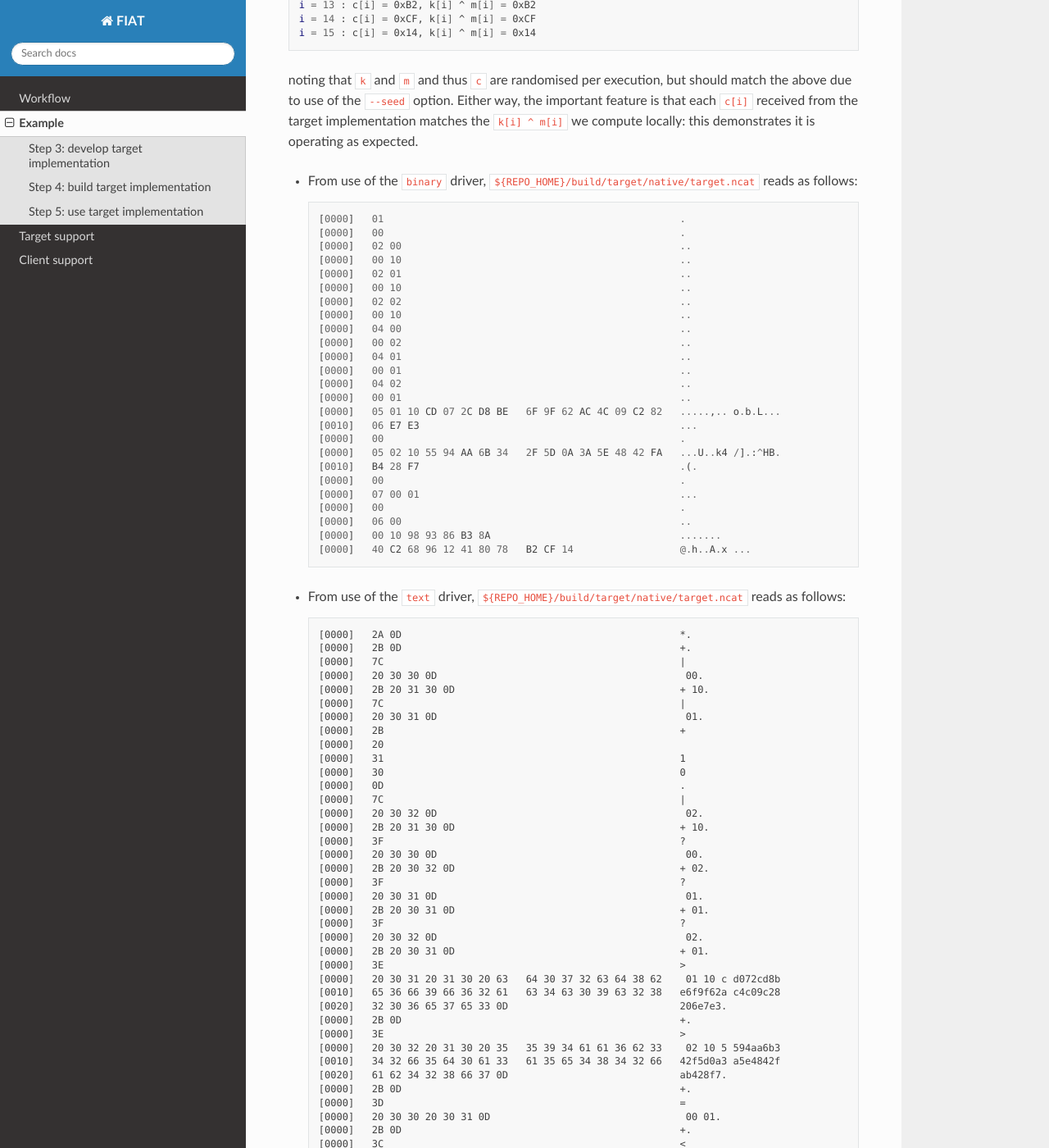
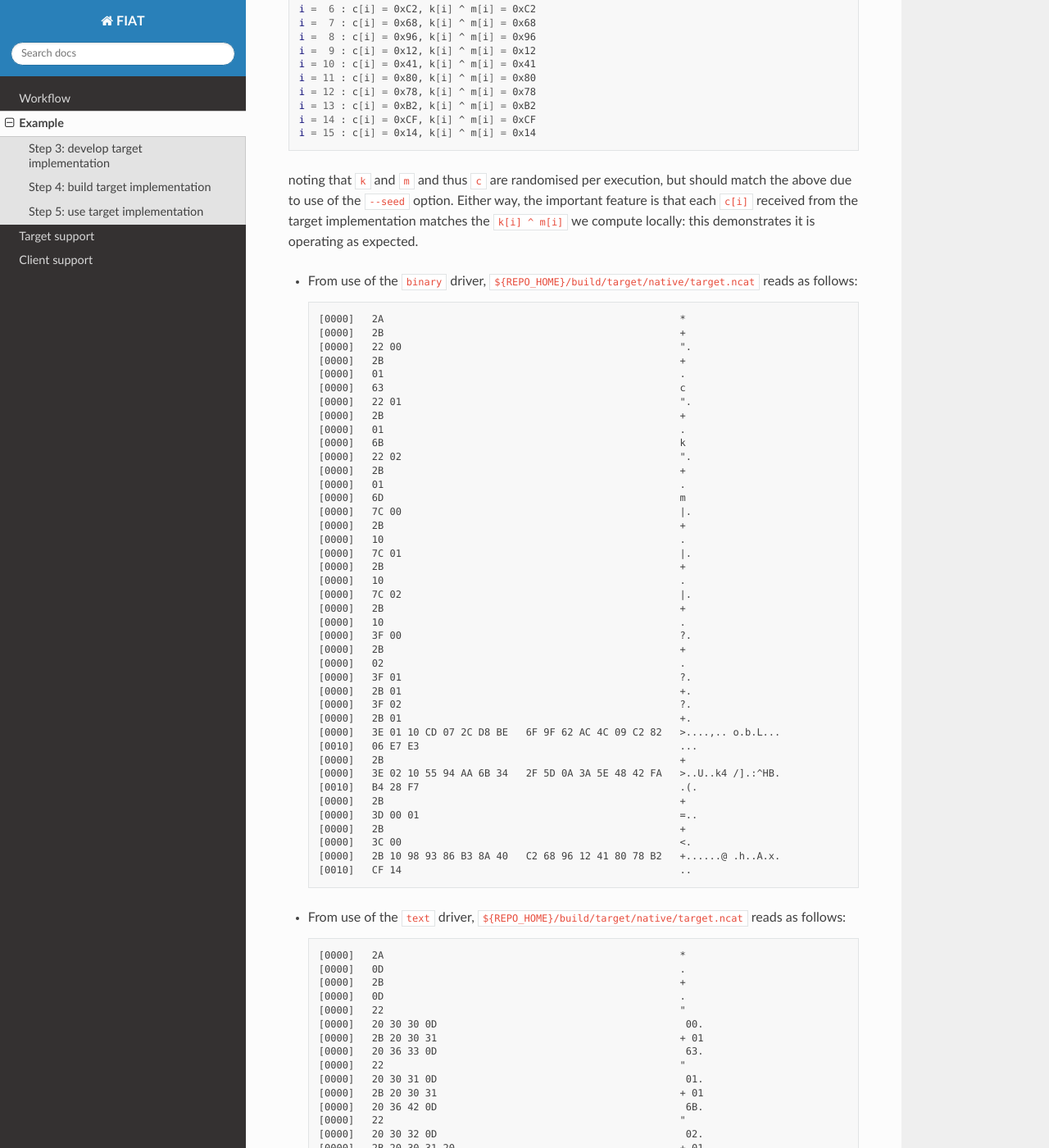
Before and after one commit to danpage/fiat, a Sphinx documentation site: the page built from doc/example.md, in a window 1280 px wide and 1400 px high, scrolled down 3285 px. Shown: the whole window at 82% size. Built offline with Sphinx 7.4.7 and the Read the Docs theme 3.1.0, drawn with Linux system fonts in a browser that asks for light colours; some of the changed text lies outside the part shown.

````diff
--- a/doc/example.md
+++ b/doc/example.md
@@ -125,23 +125,26 @@
 - line  33
   issues a           `reset`  request,
 - lines 35 to  40
+  issue  a series of `nameof` requests
+  to query the identifier     of `c`, `k`, and `m` registers,
+- lines 42 to  47
   issue  a series of `sizeof` requests
-  to check the allocated size of the `c`, `k`, and `m` registers,
-- lines 42 to  47
+  to query the allocated size of `c`, `k`, and `m` registers,
+- lines 49 to 54
   issue  a series of `typeof` requests
-  to check the           type of the `c`, `k`, and `m` registers (including, e.g., the read- and write-access),
-- lines 49 and 50
+  to query the           type of `c`, `k`, and `m` registers (including, e.g., the read- and write-access),
+- lines 56 and 57
   generate random, 16-byte values for `k` and `m`,
-- lines 52 and 53
+- lines 59 and 60
   issue  a series of `wr`     requests
   to write (i.e., transfer from client to target) `k` and `m`,
-- line  55
+- line  62
   issues a           `kernel` request
   to invoke the kernel function which computes `c` from `k` and `m`,
-- line  57
+- line  64
   issues a           `rd`     request
   to read  (i.e., transfer from client to target)         `c`,
-- lines 59 and 60
+- lines 66 and 67
   print each byte of `c` and `k ^ m` to check whether the value read matches that expected.
 
 Now we can execute the target and client, and interaction between them:
@@ -230,31 +236,47 @@
   reads as follows:
 
   ```
+  [0000]   2A                                                  *
+  [0000]   2B                                                  +
+  [0000]   22 00                                               ".
+  [0000]   2B                                                  +
   [0000]   01                                                  .
-  [0000]   00                                                  .
-  [0000]   02 00                                               ..
-  [0000]   00 10                                               ..
-  [0000]   02 01                                               ..
-  [0000]   00 10                                               ..
-  [0000]   02 02                                               ..
-  [0000]   00 10                                               ..
-  [0000]   04 00                                               ..
-  [0000]   00 02                                               ..
-  [0000]   04 01                                               ..
-  [0000]   00 01                                               ..
-  [0000]   04 02                                               ..
-  [0000]   00 01                                               ..
-  [0000]   05 01 10 CD 07 2C D8 BE   6F 9F 62 AC 4C 09 C2 82   .....,.. o.b.L...
+  [0000]   63                                                  c
+  [0000]   22 01                                               ".
+  [0000]   2B                                                  +
+  [0000]   01                                                  .
+  [0000]   6B                                                  k
+  [0000]   22 02                                               ".
+  [0000]   2B                                                  +
+  [0000]   01                                                  .
+  [0000]   6D                                                  m
+  [0000]   7C 00                                               |.
+  [0000]   2B                                                  +
+  [0000]   10                                                  .
+  [0000]   7C 01                                               |.
+  [0000]   2B                                                  +
+  [0000]   10                                                  .
+  [0000]   7C 02                                               |.
+  [0000]   2B                                                  +
+  [0000]   10                                                  .
+  [0000]   3F 00                                               ?.
+  [0000]   2B                                                  +
+  [0000]   02                                                  .
+  [0000]   3F 01                                               ?.
+  [0000]   2B 01                                               +.
+  [0000]   3F 02                                               ?.
+  [0000]   2B 01                                               +.
+  [0000]   3E 01 10 CD 07 2C D8 BE   6F 9F 62 AC 4C 09 C2 82   >....,.. o.b.L...
   [0010]   06 E7 E3                                            ...
-  [0000]   00                                                  .
-  [0000]   05 02 10 55 94 AA 6B 34   2F 5D 0A 3A 5E 48 42 FA   ...U..k4 /].:^HB.
+  [0000]   2B                                                  +
+  [0000]   3E 02 10 55 94 AA 6B 34   2F 5D 0A 3A 5E 48 42 FA   >..U..k4 /].:^HB.
   [0010]   B4 28 F7                                            .(.
-  [0000]   00                                                  .
-  [0000]   07 00 01                                            ...
-  [0000]   00                                                  .
-  [0000]   06 00                                               ..
-  [0000]   00 10 98 93 86 B3 8A                                .......
-  [0000]   40 C2 68 96 12 41 80 78   B2 CF 14                  @.h..A.x ...
+  [0000]   2B                                                  +
+  [0000]   3D 00 01                                            =..
+  [0000]   2B                                                  +
+  [0000]   3C 00                                               <.
+  [0000]   2B 10 98 93 86 B3 8A 40   C2 68 96 12 41 80 78 B2   +......@ .h..A.x.
+  [0010]   CF 14                                               ..
   ```
 
 - From use of the `text`   driver,
@@ -262,30 +284,45 @@
   reads as follows:
 
   ```
-  [0000]   2A 0D                                               *.
-  [0000]   2B 0D                                               +.
+  [0000]   2A                                                  *
+  [0000]   0D                                                  .
+  [0000]   2B                                                  +
+  [0000]   0D                                                  .
+  [0000]   22                                                  "
+  [0000]   20 30 30 0D                                          00.
+  [0000]   2B 20 30 31                                         + 01
+  [0000]   20 36 33 0D                                          63.
+  [0000]   22                                                  "
+  [0000]   20 30 31 0D                                          01.
+  [0000]   2B 20 30 31                                         + 01
+  [0000]   20 36 42 0D                                          6B.
+  [0000]   22                                                  "
+  [0000]   20 30 32 0D                                          02.
+  [0000]   2B 20 30 31 20                                      + 01
+  [0000]   36 44 0D                                            6D.
   [0000]   7C                                                  |
   [0000]   20 30 30 0D                                          00.
-  [0000]   2B 20 31 30 0D                                      + 10.
+  [0000]   2B 20 31 30                                         + 10
+  [0000]   0D                                                  .
   [0000]   7C                                                  |
   [0000]   20 30 31 0D                                          01.
-  [0000]   2B                                                  +
-  [0000]   20
-  [0000]   31                                                  1
-  [0000]   30                                                  0
+  [0000]   2B 20 31 30                                         + 10
   [0000]   0D                                                  .
   [0000]   7C                                                  |
   [0000]   20 30 32 0D                                          02.
-  [0000]   2B 20 31 30 0D                                      + 10.
+  [0000]   2B 20 31 30                                         + 10
+  [0000]   0D                                                  .
   [0000]   3F                                                  ?
   [0000]   20 30 30 0D                                          00.
   [0000]   2B 20 30 32 0D                                      + 02.
   [0000]   3F                                                  ?
   [0000]   20 30 31 0D                                          01.
-  [0000]   2B 20 30 31 0D                                      + 01.
+  [0000]   2B 20 30 31                                         + 01
+  [0000]   0D                                                  .
   [0000]   3F                                                  ?
   [0000]   20 30 32 0D                                          02.
-  [0000]   2B 20 30 31 0D                                      + 01.
+  [0000]   2B 20 30 31                                         + 01
+  [0000]   0D                                                  .
   [0000]   3E                                                  >
   [0000]   20 30 31 20 31 30 20 63   64 30 37 32 63 64 38 62    01 10 c d072cd8b
   [0010]   65 36 66 39 66 36 32 61   63 34 63 30 39 63 32 38   e6f9f62a c4c09c28
@@ -301,9 +338,10 @@
   [0000]   2B 0D                                               +.
   [0000]   3C                                                  <
   [0000]   20 30 30 0D                                          00.
-  [0000]   2B 20 31 30 20 39 38                                + 10 98
-  [0000]   39 33 38 36 42 33 38 41   34 30 43 32 36 38 39 36   9386B38A 40C26896
-  [0010]   31 32 34 31 38 30 37 38   42 32 43 46 31 34 0D      12418078 B2CF14.
+  [0000]   2B 20 31 30                                         + 10
+  [0000]   20 39 38 39 33 38 36 42   33 38 41 34 30 43 32 36    989386B 38A40C26
+  [0010]   38 39 36 31 32 34 31 38   30 37 38 42 32 43 46      89612418 078B2CF
+  [0000]   31 34 0D                                            14.
   ```
 
 <!--- ==================================================================== --->
````
Also changed, not shown: other parts of doc/example.md (+8 -5 lines).
